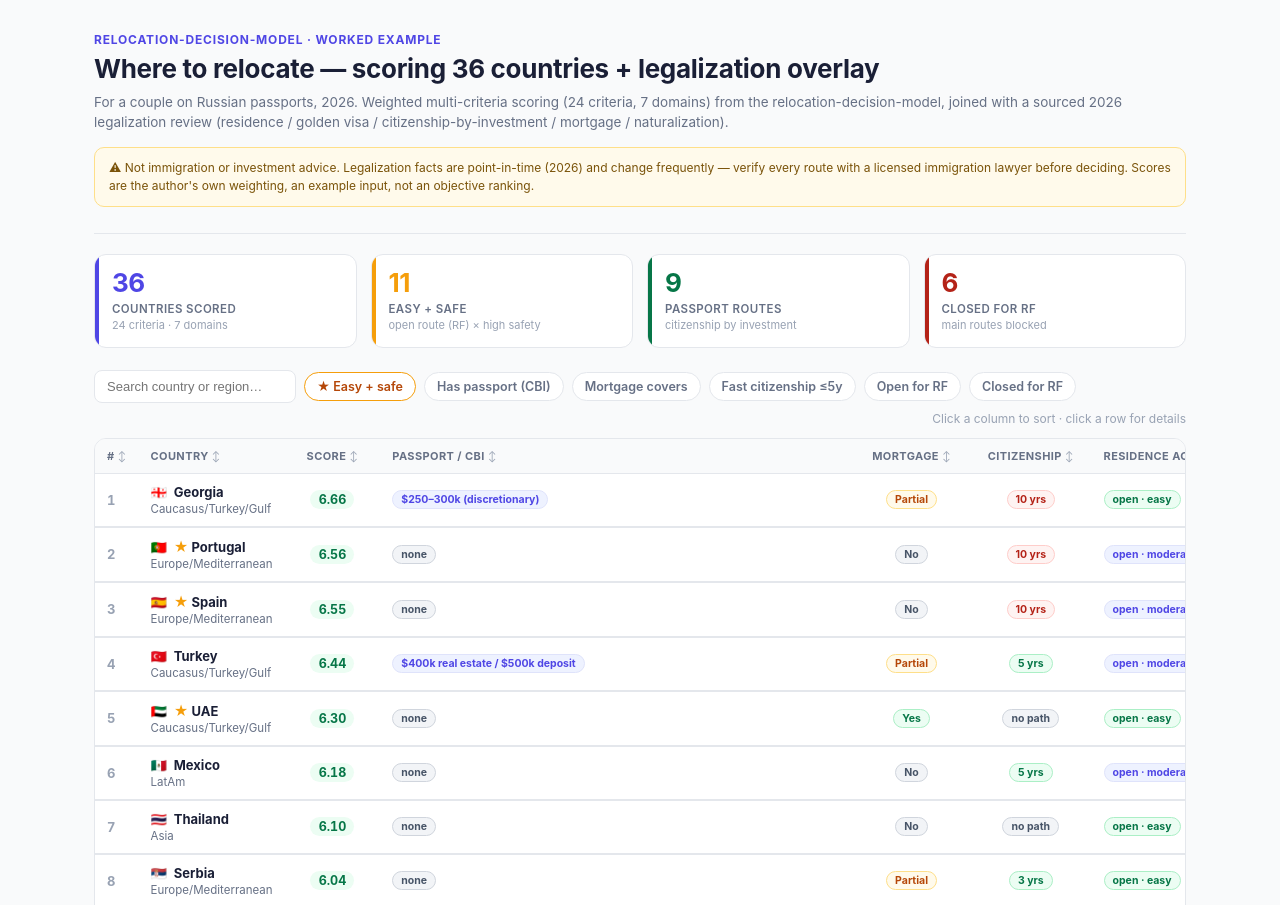
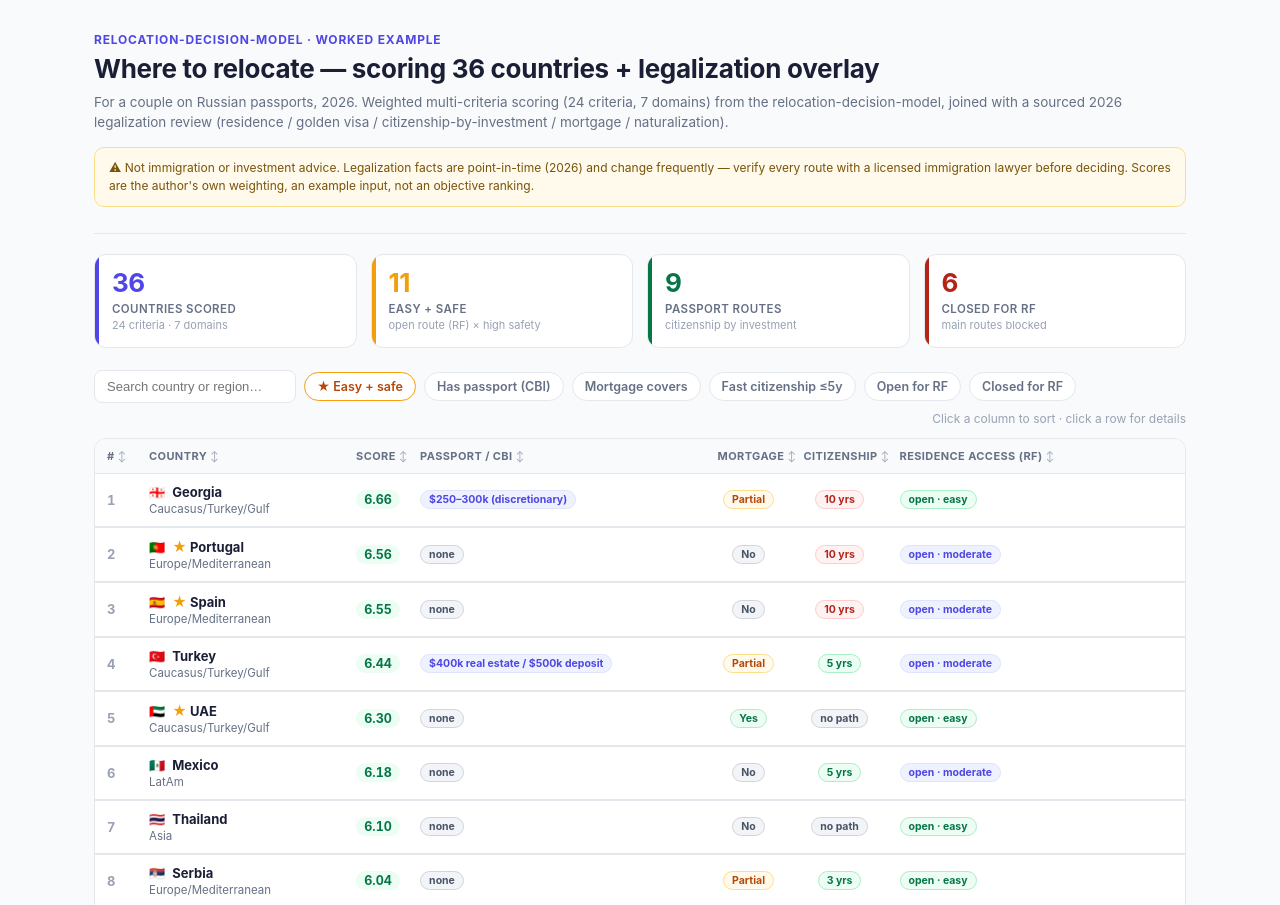
Before and after one commit to smbochkarev1/relocation-decision-model, a plain HTML site: page docs/index.html in a window 1280 px wide. Shown: the top 905 px of the page. Drawn offline with Linux system fonts and the light colour scheme.

Commit message:
fix(report): table overflow — long cells wrap, fixed layout, horizontal scroll fallback
Long Passport/CBI values were nowrap and pushed the table past the viewport while
.tablecard clipped the overflow, cutting the Residence column and drill-down text
with no way to scroll. Switch to table-layout:fixed with column widths, wrap long
cells, and make .tablecard overflow-x:auto.

Co-Authored-By: Claude Opus 4.8 <noreply@anthropic.com>

```diff
--- a/docs/index.html
+++ b/docs/index.html
@@ -45,8 +45,11 @@
   .chip.star{border-color:var(--amber);color:var(--warn)}
   .hint{margin-left:auto;color:var(--faint);font-size:12px}
 
-  .tablecard{background:var(--bg);border:1px solid var(--border);border-radius:12px;overflow:hidden}
-  table{border-collapse:collapse;width:100%;font-size:13px}
+  .tablecard{background:var(--bg);border:1px solid var(--border);border-radius:12px;overflow-x:auto}
+  table{border-collapse:collapse;width:100%;font-size:13px;table-layout:fixed;min-width:820px}
+  thead th:nth-child(1){width:42px} thead th:nth-child(2){width:19%}
+  thead th:nth-child(3){width:64px} thead th:nth-child(5){width:86px} thead th:nth-child(6){width:96px}
+  td{overflow-wrap:anywhere}
   thead th{text-align:left;padding:10px 12px;background:var(--panel);cursor:pointer;user-select:none;
            font-size:11px;font-weight:700;text-transform:uppercase;letter-spacing:.4px;color:var(--muted);
            border-bottom:1px solid var(--border);white-space:nowrap}
@@ -67,7 +70,7 @@
   .tag.warn{color:var(--warn);background:var(--warn-bg);border-color:var(--warn-bd)}
   .tag.bad{color:var(--bad);background:var(--bad-bg);border-color:var(--bad-bd)}
   .tag.slate{color:var(--slate);background:var(--slate-bg);border-color:var(--slate-bd)}
-  .tag.acc{color:var(--accent);background:var(--accent-soft);border-color:#dfe3fb}
+  .tag.acc{color:var(--accent);background:var(--accent-soft);border-color:#dfe3fb;white-space:normal}
   .star-ico{color:var(--amber);font-size:14px}
 
   tr.detail td{background:var(--panel);border-bottom:1px solid var(--border);padding:0}
```
